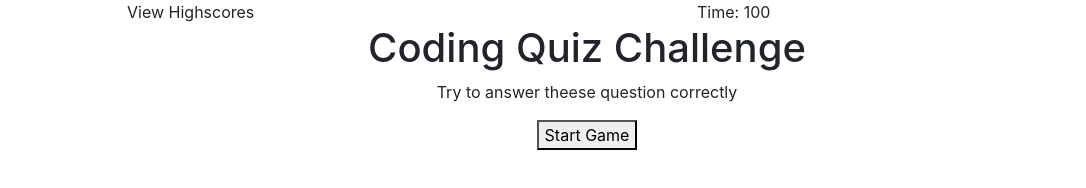
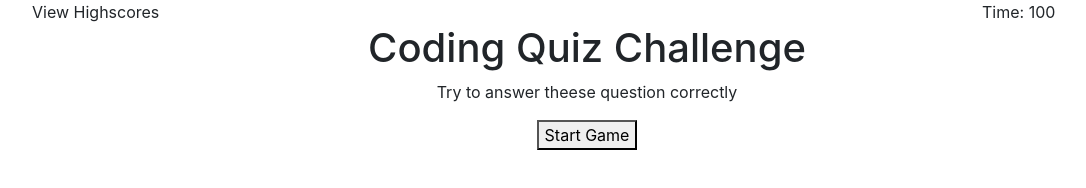
Before and after one commit to TevinWard7/code_quiz, a plain HTML site: page index.html in a window 1280 px wide. Shown: the whole page, without its empty margins (53-1139 px from the left). Drawn offline with nearby package versions, Linux system fonts and the light colour scheme.

Commit message:
made score & timer elements alight harder left & right with bootstrap

```diff
--- a/index.html
+++ b/index.html
@@ -16,9 +16,9 @@
     <div class="container">
 
         <!--Row 1-->
-        <header class="row justify-content-around">
-            <div class="col-4">View Highscores</div>
-            <div class="col-4">Time: <span id="time">100</span></div>
+        <header class="row justify-content-between">
+            <div class="col-2">View Highscores</div>
+            <div class="col-2">Time: <span id="time">100</span></div>
         </header>
 
         <!--Row 2-->
--- a/script.js
+++ b/script.js
@@ -11,6 +11,10 @@ $(document).ready(function () {
             time--;
             timeDiv.text(time);
         }, 1000);
+
+        if (time === 0) {
+            return;
+        }
     };
 
 
```
